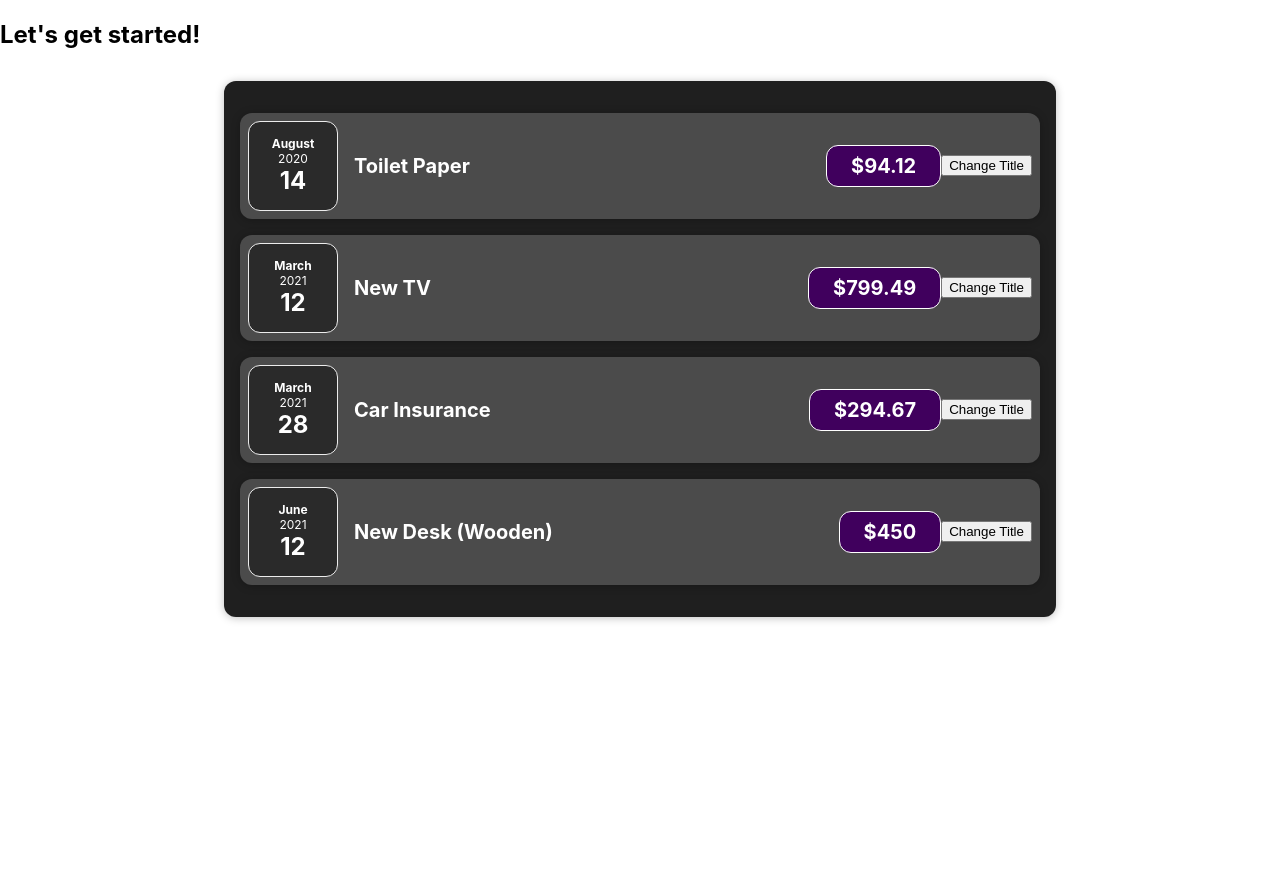
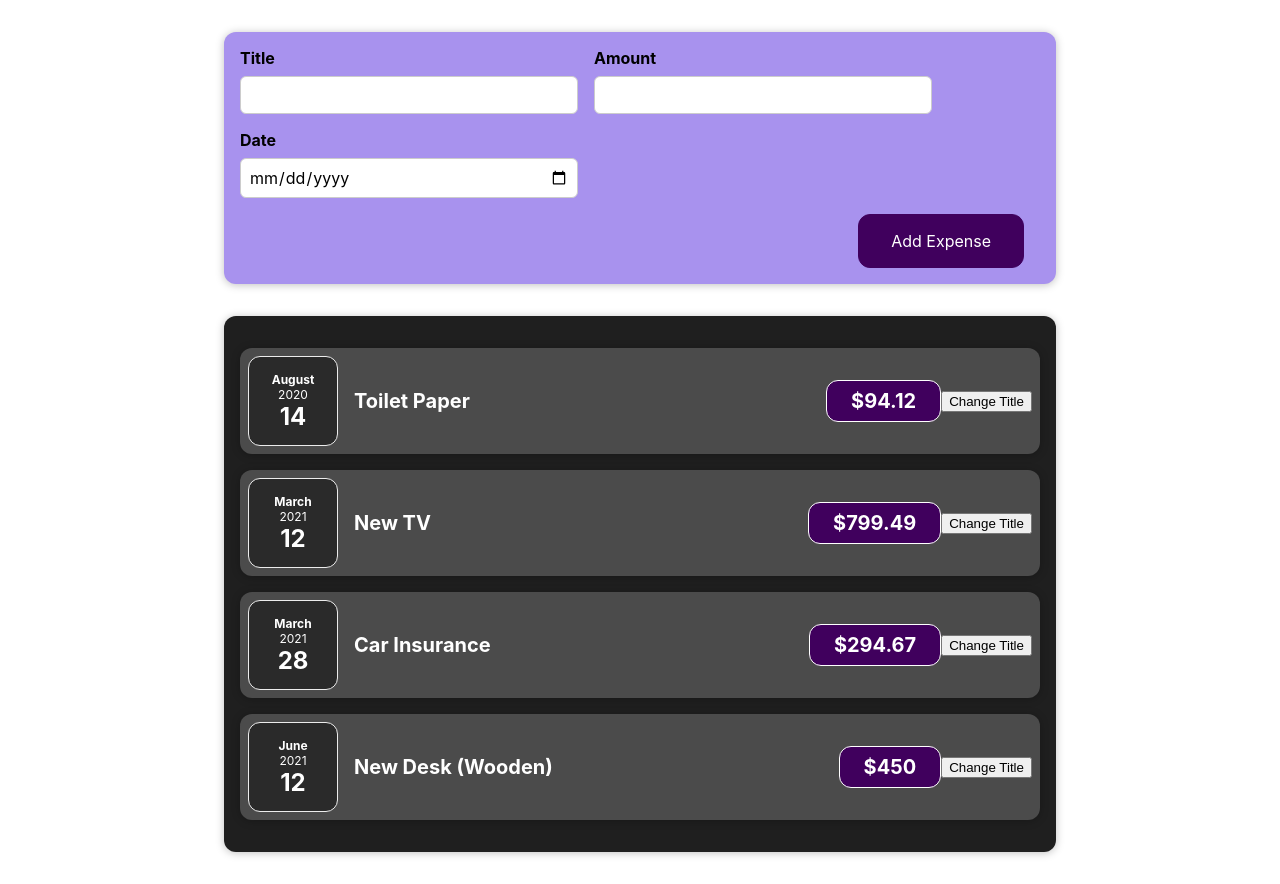
Before and after one commit to sidneifjr/React-Complete-Guide, a React (Create React App) app: page / in a window 1280 px wide. Before the commit the page ends 800 px from the top, so only its background shows below. Built offline with nearby package versions, Linux system fonts and the light colour scheme.

Commit message:
updating to lesson 52

```diff
--- a/src/App.js
+++ b/src/App.js
@@ -1,4 +1,5 @@
 import Expenses from './components/Expenses/Expenses';
+import NewExpense from './components/NewExpense/NewExpense';
 
 const App = () => {
   const expensesItems = [
@@ -6,30 +7,31 @@
       id: 'e1',
       title: 'Toilet Paper',
       amount: 94.12,
-      date: new Date(2020, 7, 14),
+      date: new Date(2020, 7, 14)
     },
     {
       id: 'e2',
       title: 'New TV',
       amount: 799.49,
-      date: new Date(2021, 2, 12) },
+      date: new Date(2021, 2, 12)
+    },
     {
       id: 'e3',
       title: 'Car Insurance',
       amount: 294.67,
-      date: new Date(2021, 2, 28),
+      date: new Date(2021, 2, 28)
     },
     {
       id: 'e4',
       title: 'New Desk (Wooden)',
       amount: 450,
-      date: new Date(2021, 5, 12),
+      date: new Date(2021, 5, 12)
     },
   ];
 
   return (
     <div className="App">
-      <h2>Let's get started!</h2>
+      <NewExpense />
       <Expenses expenses={expensesItems} />
     </div>
   );
--- /dev/null
+++ b/src/components/NewExpense/ExpenseForm.js
@@ -0,0 +1,31 @@
+import React from 'react';
+import './expenseForm.css';
+
+const ExpenseForm = () => {
+  return (
+    <form>
+      <div className="new-expense__controls">
+        <div className="new-expense__control">
+          <label>Title</label>
+          <input type="text" />
+        </div>
+
+        <div className="new-expense__control">
+          <label>Amount</label>
+          <input type="number" min="0.01" step="0.01" />
+        </div>
+
+        <div className="new-expense__control">
+          <label>Date</label>
+          <input type="date" min="2019-01-01" step="2022-12-31" />
+        </div>
+      </div>
+
+      <div className="new-expense__actions">
+        <button type="submit">Add Expense</button>
+      </div>
+    </form>
+  )
+}
+
+export default ExpenseForm;
--- /dev/null
+++ b/src/components/NewExpense/NewExpense.js
@@ -0,0 +1,14 @@
+import React from 'react';
+
+import ExpenseForm from './ExpenseForm';
+import './newExpense.css';
+
+const NewExpense = () => {
+  return (
+    <div className="new-expense">
+      <ExpenseForm />
+    </div>
+  )
+};
+
+export default NewExpense;
--- /dev/null
+++ b/src/components/NewExpense/expenseForm.css
@@ -0,0 +1,26 @@
+.new-expense__controls {
+  display: flex;
+  flex-wrap: wrap;
+  gap: 1rem;
+  margin-bottom: 1rem;
+  text-align: left;
+}
+
+.new-expense__control label {
+  font-weight: bold;
+  margin-bottom: 0.5rem;
+  display: block;
+}
+
+.new-expense__control input {
+  font: inherit;
+  padding: 0.5rem;
+  border-radius: 6px;
+  border: 1px solid #ccc;
+  width: 20rem;
+  max-width: 100%;
+}
+
+.new-expense__actions {
+  text-align: right;
+}
--- /dev/null
+++ b/src/components/NewExpense/newExpense.css
@@ -0,0 +1,38 @@
+.new-expense {
+  background-color: #a892ee;
+  padding: 1rem;
+  margin: 2rem auto;
+  width: 50rem;
+  max-width: 95%;
+  border-radius: 12px;
+  text-align: center;
+  box-shadow: 0 1px 8px rgba(0, 0, 0, 0.25);
+}
+
+.new-expense button {
+  font: inherit;
+  cursor: pointer;
+  padding: 1rem 2rem;
+  border: 1px solid #40005d;
+  background-color: #40005d;
+  color: white;
+  border-radius: 12px;
+  margin-right: 1rem;
+}
+
+.new-expense button:hover,
+.new-expense button:active {
+  background-color: #510674;
+  border-color: #510674;
+}
+
+.new-expense button.alternative {
+  color: #220131;
+  border-color: transparent;
+  background-color: transparent;
+}
+
+.new-expense button.alternative:hover,
+.new-expense button.alternative:active {
+  background-color: #ddb3f8;
+}
```
Also changed, not shown: src/components/Expenses/ExpenseItem.js (line endings or trailing spaces), 1 other file (tests, documents, lock files or other folders).
